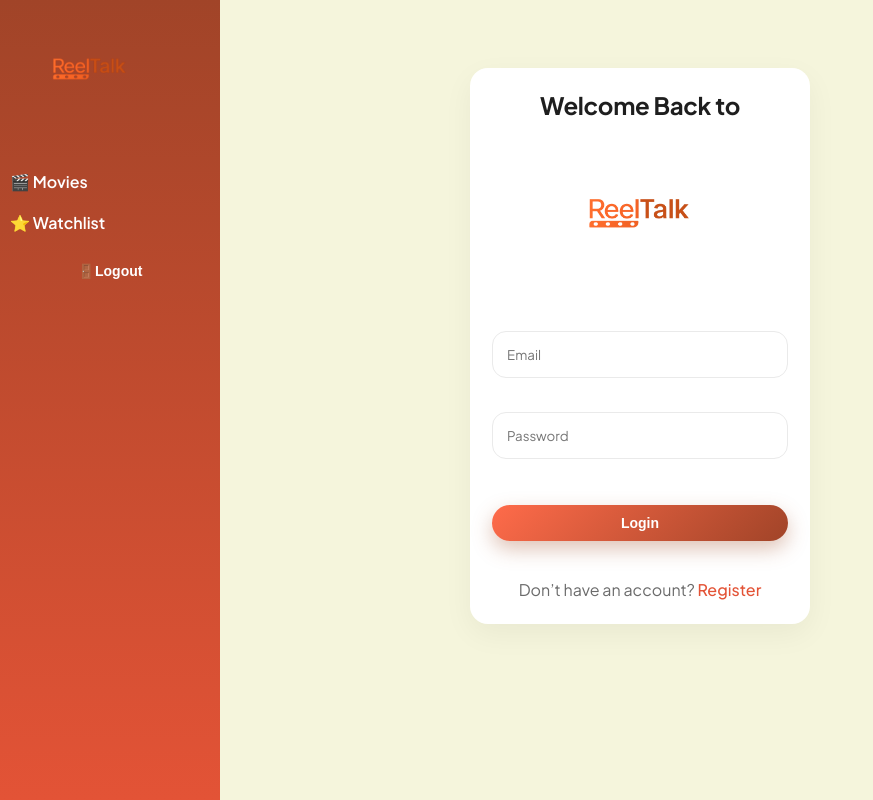
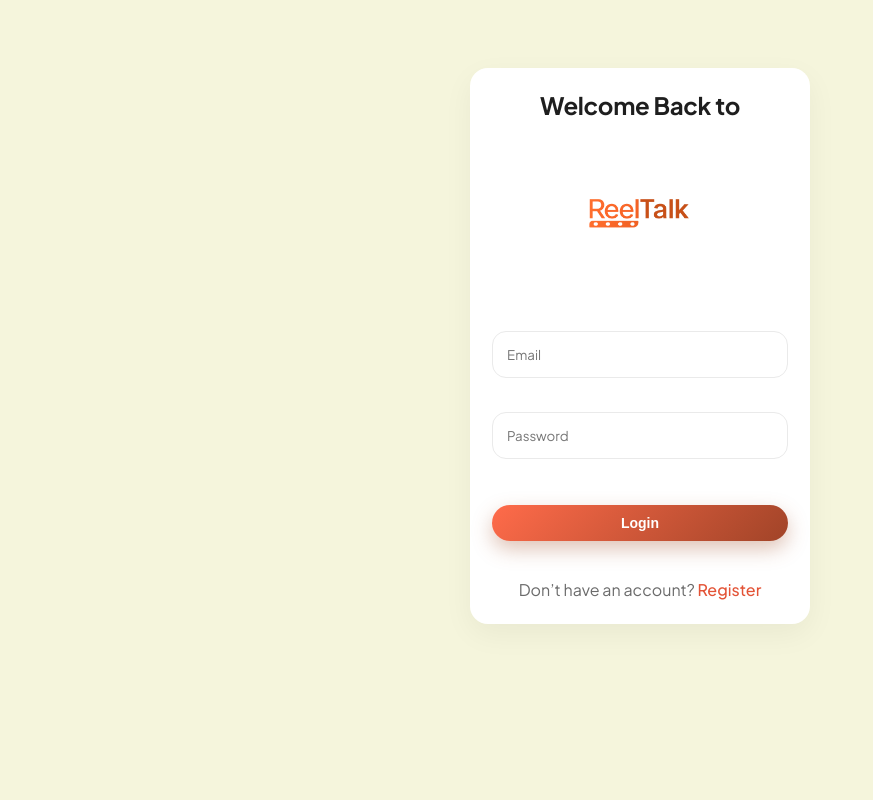
Before and after one commit to normanchingcuanco/movie-catalog-fullstack, a JavaScript app: page /login in a window 1280 px wide. Shown: the whole page, without its empty margins (0-873 px from the left). Built offline with nearby package versions, Linux system fonts and the light colour scheme; no server answers.

Commit message:
Fixed sidebar on login and register pages

```diff
--- a/src/App.vue
+++ b/src/App.vue
@@ -1,6 +1,6 @@
 <template>
-  <div class="layout with-sidebar">
-    <Sidebar />
+  <div class="layout" :class="{ 'with-sidebar': showSidebar }">
+    <Sidebar v-if="showSidebar" />
     <div class="main-content">
       <router-view />
     </div>
@@ -8,6 +8,8 @@
 </template>
 
 <script>
+import { computed } from "vue"
+import { useRoute } from "vue-router"
 import { useAuthStore } from "./auth"
 import Sidebar from "./components/Navbar.vue"
 
@@ -16,13 +18,17 @@ export default {
 
   setup() {
     const auth = useAuthStore()
-    return { auth }
+    const route = useRoute()
+
+    // Hide sidebar on login/register routes
+    const showSidebar = computed(() => route.meta?.hideSidebar !== true)
+
+    return { auth, showSidebar }
   }
 }
 </script>
 
 <style>
-
 .layout {
   display: flex;
   min-height: 100vh;
@@ -37,14 +43,16 @@ export default {
   transition: all 0.3s ease;
 }
 
+/* If sidebar is hidden (login/register), remove the left offset */
+.layout:not(.with-sidebar) .main-content {
+  margin-left: 0;
+}
+
 /* Mobile */
 @media (max-width: 1024px) {
-
   .main-content {
     margin-left: 0;
     padding: 90px 16px 20px 16px;
   }
-
 }
-
 </style>
--- a/src/router/index.js
+++ b/src/router/index.js
@@ -11,8 +11,8 @@ import AdminDashboard from "../pages/AdminDashboard.vue"
 const routes = [
   { path: "/", redirect: "/login" },
 
-  { path: "/register", component: Register },
-  { path: "/login", component: Login },
+  { path: "/register", component: Register, meta: { hideSidebar: true } },
+  { path: "/login", component: Login, meta: { hideSidebar: true } },
 
   {
     path: "/movies",
```
